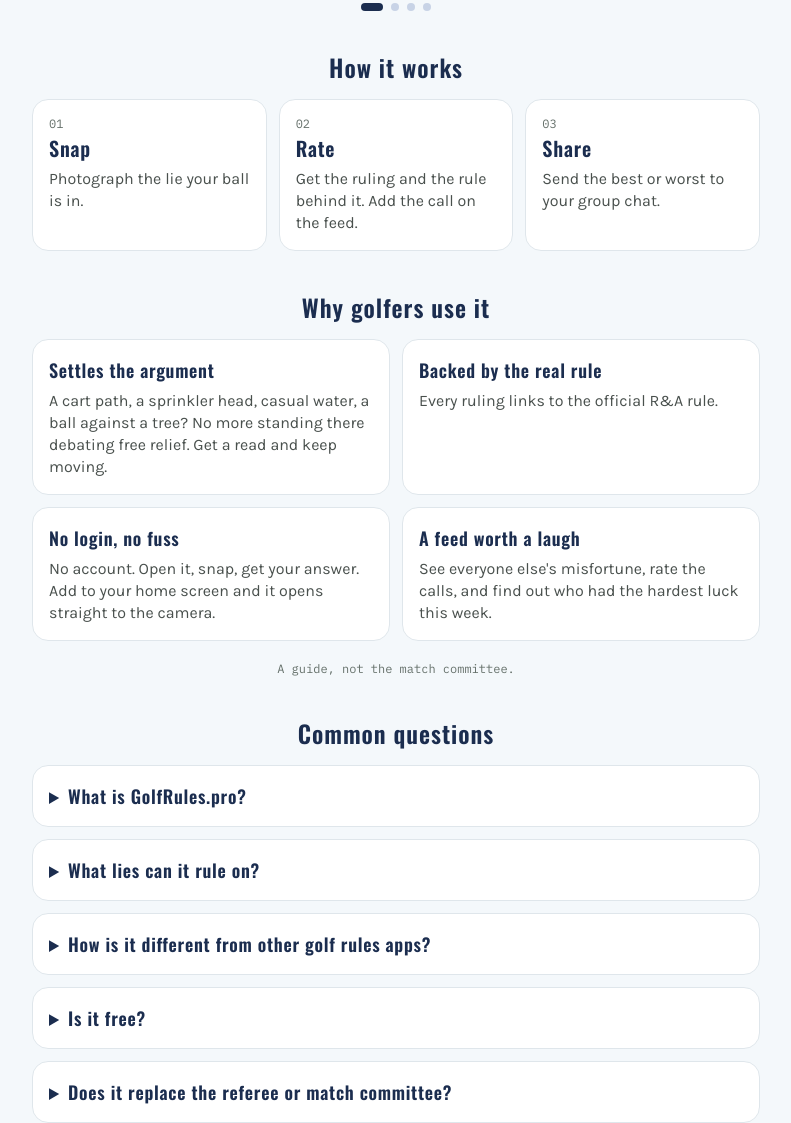
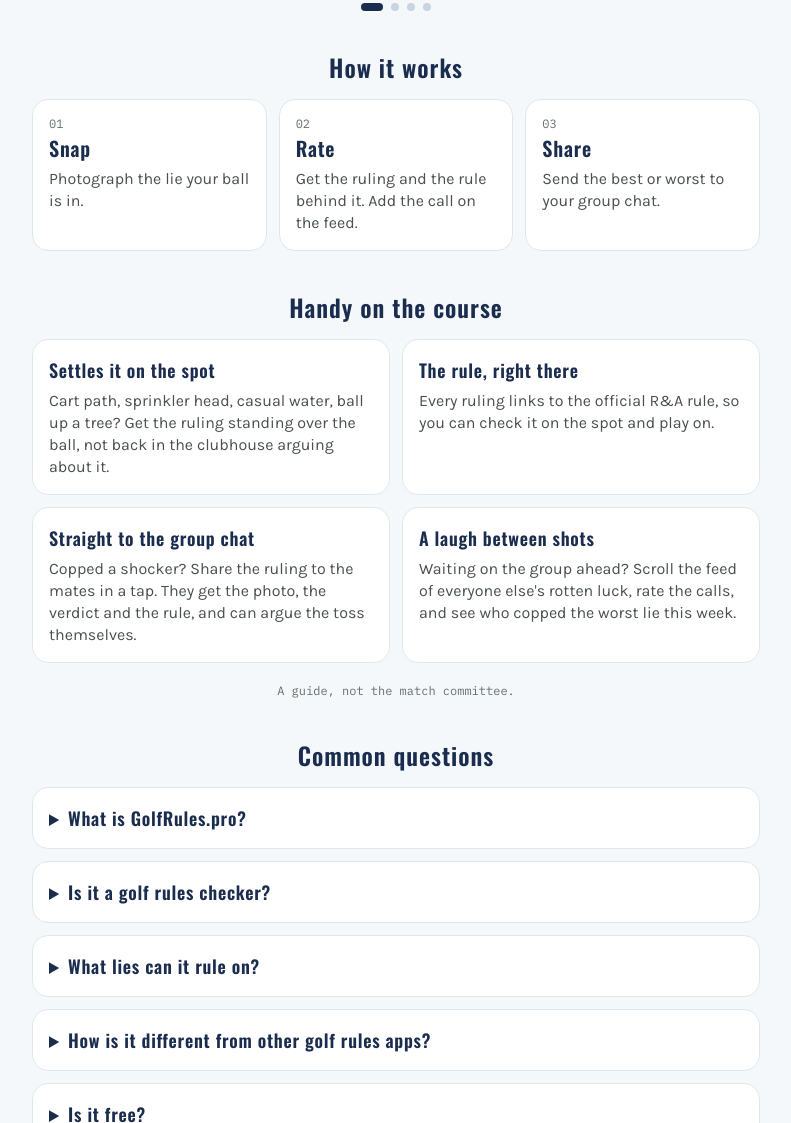
Before and after one commit to michaelzajer/unplayable, a plain HTML site: page frontend/landing.html in a window 1280 px wide. Shown: the part 1062-2185 px from the top of the page, without its empty margins (244-1035 px from the left). Drawn offline with nearby package versions, Linux system fonts and the light colour scheme.

Commit message:
Landing: reword benefit boxes around Handy on the course

```diff
--- a/frontend/landing.html
+++ b/frontend/landing.html
@@ -3,8 +3,8 @@
 <head>
 <meta charset="utf-8" />
 <meta name="viewport" content="width=device-width, initial-scale=1, viewport-fit=cover" />
-<title>GolfRules.pro Snap your lie, get the ruling</title>
-<meta name="description" content="Snap a bad lie and get an instant golf ruling with the official R&amp;A rule.  free relief from cart paths and sprinklers, penalty-area drops, unplayable balls, and more. Settle the argument in seconds." />
+<title>Golf rules checker: snap your lie, get the ruling | GolfRules.pro</title>
+<meta name="description" content="GolfRules.pro is a golf rules checker you use by photo. Snap a bad lie and get an instant ruling with the official R&amp;A rule: free relief from cart paths and sprinklers, penalty-area drops, unplayable balls, and more. Check the ruling and settle the argument in seconds." />
 <link rel="canonical" href="https://golfrules.pro/" />
 <meta property="og:type" content="website" />
 <meta property="og:site_name" content="GolfRules.pro" />
@@ -59,6 +59,8 @@
       "mainEntity": [
         { "@type": "Question", "name": "What is GolfRules.pro?",
           "acceptedAnswer": { "@type": "Answer", "text": "GolfRules.pro is a free web app that gives golfers an instant ruling for an awkward lie. You photograph where your ball has come to rest — no menus to tap through — and it returns the likely ruling — free relief, penalty, or play it as it lies — with the official R&A rule that applies." } },
+        { "@type": "Question", "name": "Is GolfRules.pro a golf rules checker?",
+          "acceptedAnswer": { "@type": "Answer", "text": "Yes. Think of GolfRules.pro as a golf rules checker you use by photo. Instead of searching the rule book or tapping through a menu, you snap the lie and it checks the ruling for you against the official R&A Rules of Golf." } },
         { "@type": "Question", "name": "What lies can it rule on?",
           "acceptedAnswer": { "@type": "Answer", "text": "The situations golfers argue about most: free relief from cart paths, sprinkler heads, casual water and ground under repair; drop options from a penalty area; a ball in a bunker; and whether a ball against a tree, a fence, or buried in a bush is unplayable or still playable." } },
         { "@type": "Question", "name": "How is it different from other golf rules apps?",
@@ -199,23 +201,23 @@
 
     <!-- ============ FEATURES / BENEFITS ============ -->
     <section class="max-w-3xl mx-auto px-5 pt-10">
-      <h2 class="font-display font-semibold text-2xl text-turf text-center">Why golfers use it</h2>
+      <h2 class="font-display font-semibold text-2xl text-turf text-center">Handy on the course</h2>
       <div class="grid sm:grid-cols-2 gap-3 mt-4">
         <div class="bg-chalk rounded-2xl border border-ruleLine p-4">
-          <div class="font-display font-semibold text-lg text-turf">Settles the argument</div>
-          <p class="mt-1.5 leading-snug text-ink/80">A cart path, a sprinkler head, casual water, a ball against a tree? No more standing there debating free relief. Get a read and keep moving.</p>
+          <div class="font-display font-semibold text-lg text-turf">Settles it on the spot</div>
+          <p class="mt-1.5 leading-snug text-ink/80">Cart path, sprinkler head, casual water, ball up a tree? Get the ruling standing over the ball, not back in the clubhouse arguing about it.</p>
         </div>
         <div class="bg-chalk rounded-2xl border border-ruleLine p-4">
-          <div class="font-display font-semibold text-lg text-turf">Backed by the real rule</div>
-          <p class="mt-1.5 leading-snug text-ink/80">Every ruling links to the official R&amp;A rule.</p>
+          <div class="font-display font-semibold text-lg text-turf">The rule, right there</div>
+          <p class="mt-1.5 leading-snug text-ink/80">Every ruling links to the official R&amp;A rule, so you can check it on the spot and play on.</p>
         </div>
         <div class="bg-chalk rounded-2xl border border-ruleLine p-4">
-          <div class="font-display font-semibold text-lg text-turf">No login, no fuss</div>
-          <p class="mt-1.5 leading-snug text-ink/80">No account. Open it, snap, get your answer. Add to your home screen and it opens straight to the camera.</p>
+          <div class="font-display font-semibold text-lg text-turf">Straight to the group chat</div>
+          <p class="mt-1.5 leading-snug text-ink/80">Copped a shocker? Share the ruling to the mates in a tap. They get the photo, the verdict and the rule, and can argue the toss themselves.</p>
         </div>
         <div class="bg-chalk rounded-2xl border border-ruleLine p-4">
-          <div class="font-display font-semibold text-lg text-turf">A feed worth a laugh</div>
-          <p class="mt-1.5 leading-snug text-ink/80">See everyone else's misfortune, rate the calls, and find out who had the hardest luck this week.</p>
+          <div class="font-display font-semibold text-lg text-turf">A laugh between shots</div>
+          <p class="mt-1.5 leading-snug text-ink/80">Waiting on the group ahead? Scroll the feed of everyone else's rotten luck, rate the calls, and see who copped the worst lie this week.</p>
         </div>
       </div>
       <p class="text-center text-inkSoft mt-5 mono text-xs">A guide, not the match committee.</p>
@@ -228,6 +230,10 @@
         <details class="bg-chalk rounded-2xl border border-ruleLine p-4">
           <summary class="font-display font-semibold text-lg text-turf cursor-pointer">What is GolfRules.pro?</summary>
           <p class="mt-2 leading-snug text-ink/80">A free web app that gives golfers an instant ruling for an awkward lie. You photograph where your ball has come to rest, upload and get the likely ruling, free relief, penalty, or play it as it lies, with the official R&amp;A rule that applies.</p>
+        </details>
+        <details class="bg-chalk rounded-2xl border border-ruleLine p-4">
+          <summary class="font-display font-semibold text-lg text-turf cursor-pointer">Is it a golf rules checker?</summary>
+          <p class="mt-2 leading-snug text-ink/80">Yes — think of GolfRules.pro as a golf rules checker you use by photo. Instead of searching the rule book or tapping through a menu, you snap the lie and it checks the ruling for you against the official R&amp;A Rules of Golf.</p>
         </details>
         <details class="bg-chalk rounded-2xl border border-ruleLine p-4">
           <summary class="font-display font-semibold text-lg text-turf cursor-pointer">What lies can it rule on?</summary>
```
